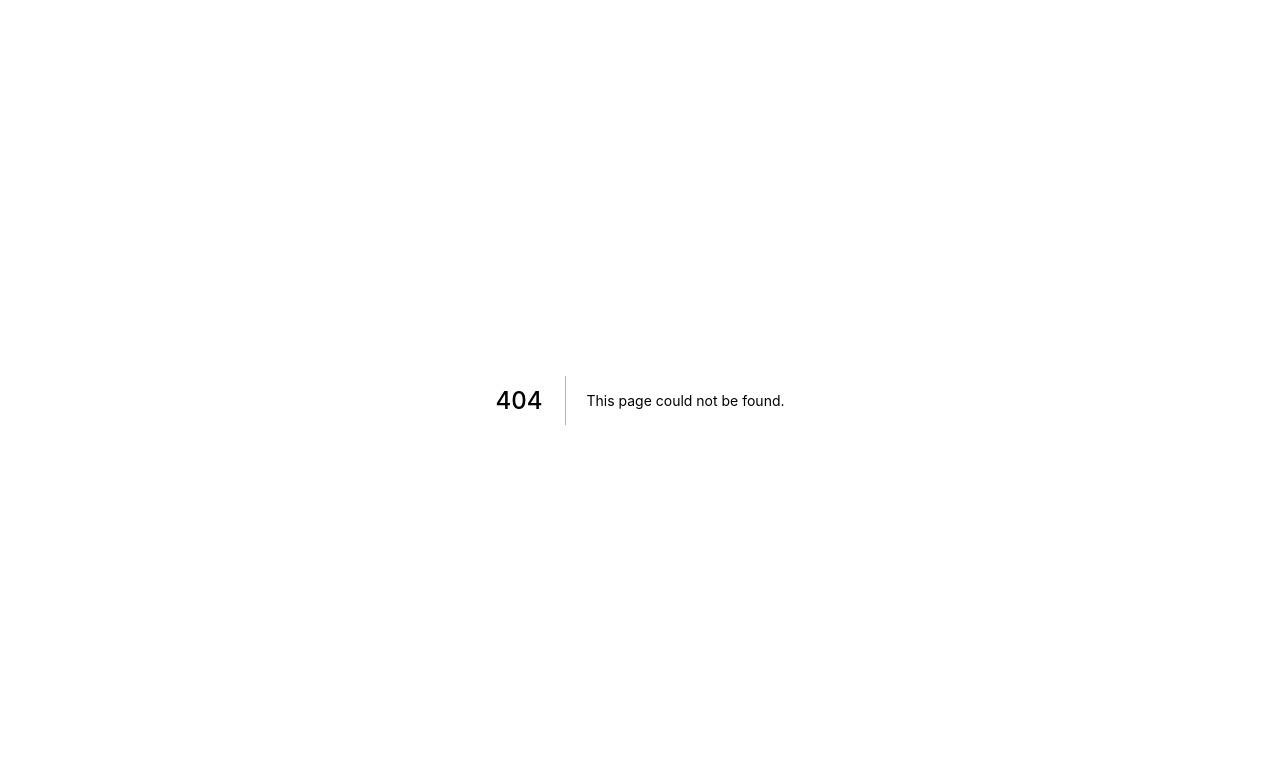
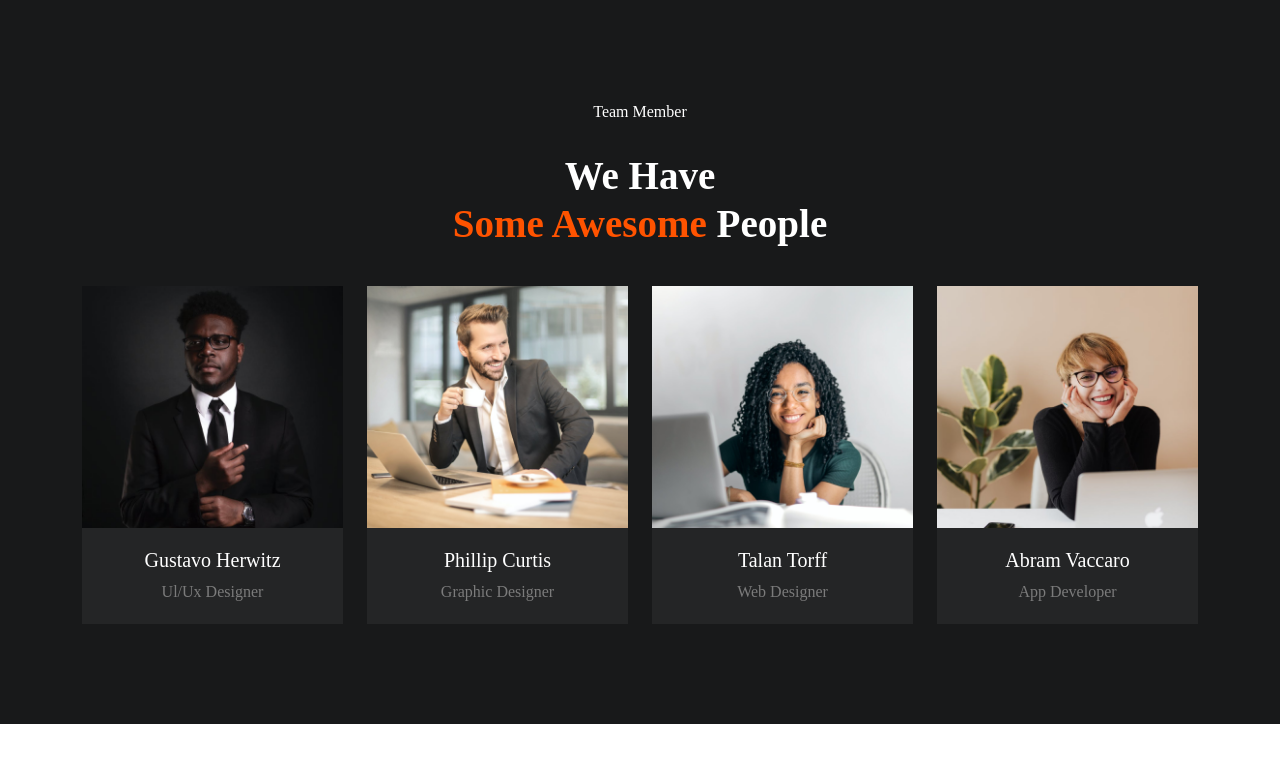
Before and after one commit to Mittal2311/Digiency, a Next.js app: page /Teammember in a window 1280 px wide. Before the commit this address had no page. Shown: the top 762 px of the page. Built offline with nearby package versions, Linux system fonts and the light colour scheme.

Commit message:
update file

```diff
--- /dev/null
+++ b/pages/Teammember.jsx
@@ -0,0 +1,27 @@
+import React, { useState } from "react";
+import { Container, Col, Row, Card, Image } from "react-bootstrap";
+import TeammemberCard from "./Teammembercard";
+import data from "./Temmember.json";
+
+const TeammemberComp = () => {
+  const [mainData] = useState(data);
+  return (
+    <>
+      <div className="fourthcomp">
+        <Container>
+          <Row>
+            <h5>Team Member</h5>
+            <h2>
+              We Have <br /> <span>Some Awesome</span> People
+            </h2>
+            {mainData.map((i) => (
+              <TeammemberCard data1={i} />
+            ))}
+          </Row>
+        </Container>
+      </div>
+    </>
+  );
+};
+
+export default TeammemberComp;
--- /dev/null
+++ b/pages/Teammembercard.jsx
@@ -0,0 +1,25 @@
+import React from "react";
+import { Container, Col, Row, Card, Image } from "react-bootstrap";
+
+const TeammemberCard = (props) => {
+  const { img, img2, img3, img4, img5, cardheading, cardtext } = props.data1;
+  return (
+    <>
+      <Col xl={3} lg={3} md={6} sm={6} xs={12}>
+        <Card className="fourthcomp_card fourthcom_firstDiv">
+          <Card.Body className="fourthcomp_body">
+            <Image src={img} className="fourthcom_img" />
+            <Image src={img2} className="fourthcomp_social-icon" />
+            <Image src={img3} className="fourthcomp_social-icon1" />
+            <Image src={img4} className="fourthcomp_social-icon2" />
+            <Image src={img5} className="fourthcomp_social-icon3" />
+            <h3>{cardheading}</h3>
+            <Card.Text className="fourthcomp_text">{cardtext}</Card.Text>
+          </Card.Body>
+        </Card>
+      </Col>
+    </>
+  );
+};
+
+export default TeammemberCard;
--- /dev/null
+++ b/pages/Temmember.json
@@ -0,0 +1,38 @@
+[
+  {
+    "img": "Image (4).png",
+    "img2": "facebook.png",
+    "img3": "instagram.png",
+    "img4": "twitter.png",
+    "img5": "skype.png",
+    "cardheading": "Gustavo Herwitz",
+    "cardtext": "Ul/Ux Designer"
+  },
+  {
+    "img": "Image (3).png",
+    "img2": "facebook.png",
+    "img3": "instagram.png",
+    "img4": "twitter.png",
+    "img5": "skype.png",
+    "cardheading": "Phillip Curtis",
+    "cardtext": "Graphic Designer"
+  },
+  {
+    "img": "Image (2).png",
+    "img2": "facebook.png",
+    "img3": "instagram.png",
+    "img4": "twitter.png",
+    "img5": "skype.png",
+    "cardheading": "Talan Torff",
+    "cardtext": "Web Designer"
+  },
+  {
+    "img": "Image (1).png",
+    "img2": "facebook.png",
+    "img3": "instagram.png",
+    "img4": "twitter.png",
+    "img5": "skype.png",
+    "cardheading": "Abram Vaccaro",
+    "cardtext": "App Developer"
+  }
+]
--- a/pages/index.js
+++ b/pages/index.js
@@ -2,12 +2,10 @@ import Head from "next/head";
 import styles from "../styles/Home.module.css";
 import Footer from "./Footer";
 import NavComp from "./NavComp";
-import Final from "./Final";
-import { Navbar } from "react-bootstrap";
 import Header from "./Header";
 import Secoundcomp from "./Secoundcomp";
 import ThirdComp from "./ThirdComp";
-import FourthComp from "./FourthComp";
+import Teammember from "./Teammember";
 import FifthComp from "./FifthComp";
 import ClientsFeedback from "./ClientsFeedback";
 import OurBlogcomp from "./OurBlogcomp";
@@ -35,7 +33,7 @@ export default function Home() {
         <ThirdComp />
       </div>
       <div>
-        <FourthComp></FourthComp>
+        <Teammember></Teammember>
       </div>
       <div>
         <FifthComp></FifthComp>
```
Also changed, not shown: pages/FourthComp.jsx (deleted, +0 -81 lines).
